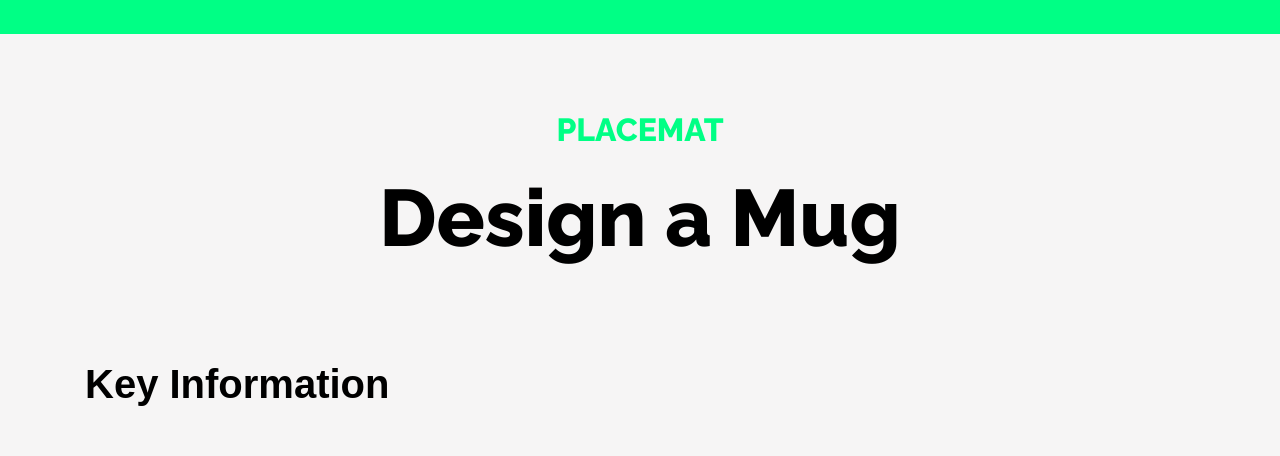
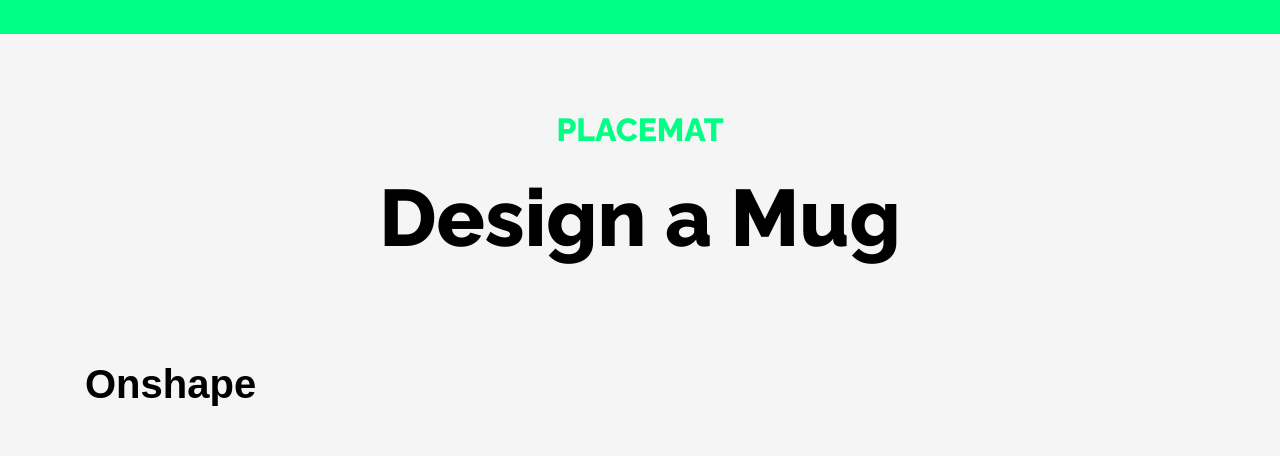
Before and after one commit to ceeoinnovations/OnShape, a plain HTML site: page index.html in a window 1280 px wide. Shown: the part 130-586 px from the top of the page. Drawn offline with Linux system fonts and the light colour scheme; no server answers.

Commit message:
Update index.html

```diff
--- a/index.html
+++ b/index.html
@@ -96,7 +96,7 @@ header2{
 	  <!-- Replace the "SPIKE™ Prime PRE-SETUP" content here-->
 	  <!--<h1 class="mb-5" style= "color:rgba(0,0,0,1.00)"><b>(put your content here)</b></h1> -->
 	  <!-- ...................................................................-->
-      <h1 class="mb-5" style= "color:rgba(0,0,0,1.00)"><b>Key Information</b></h1>
+      <h1 class="mb-5" style= "color:rgba(0,0,0,1.00)"><b>Onshape</b></h1>
       <!-- ...................................................................-->
 
 	<!-- PROJECTS -- FIRST ROW -->
```
